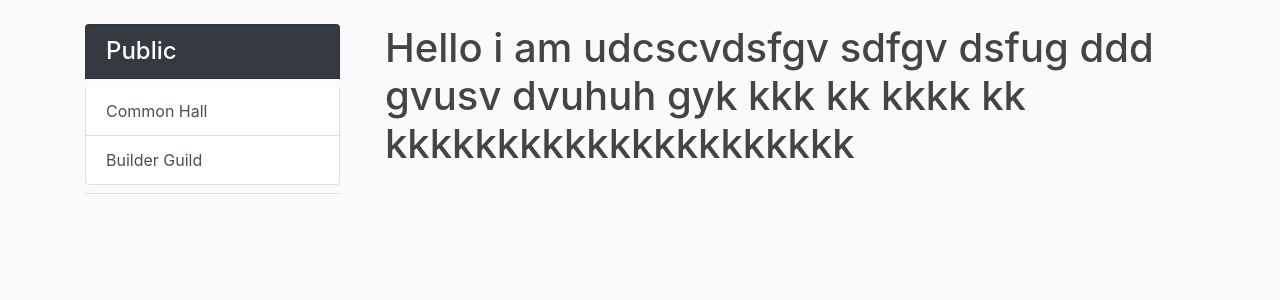
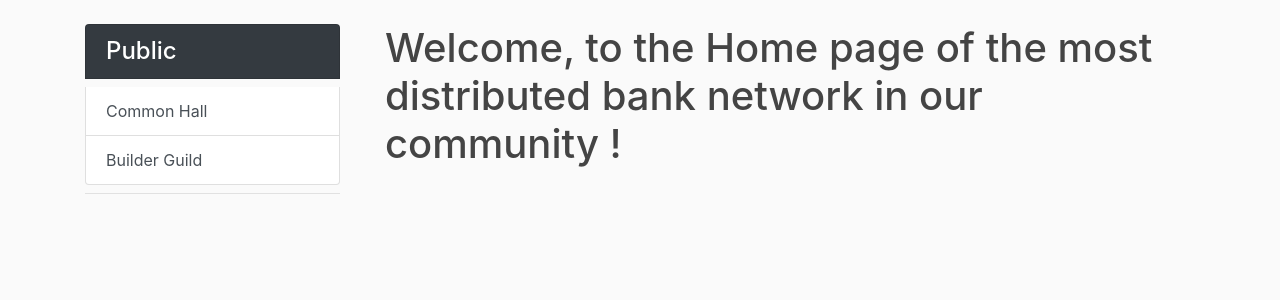
Before and after one commit to dmrlittle/dafunds, a Flask app: page / in a window 1280 px wide. Shown: the part 56-356 px from the top of the page. Run offline with Flask 2, Linux system fonts and the light colour scheme; some libraries are stand-ins or nearby versions.

Commit message:
Home Updated - ##1

```diff
--- a/dafunds/templates/home.html
+++ b/dafunds/templates/home.html
@@ -1,6 +1,6 @@
 {% extends "layout.html" %}
 {% block content %}
     <div class="container">
-    <h1>Hello i am udcscvdsfgv sdfgv dsfug ddd gvusv dvuhuh gyk kkk kk kkkk kk kkkkkkkkkkkkkkkkkkkkk</h1>
+    <h1> Welcome, to the Home page of the most distributed bank network in our community !</h1>
     </div>
 {% endblock content%}
```
